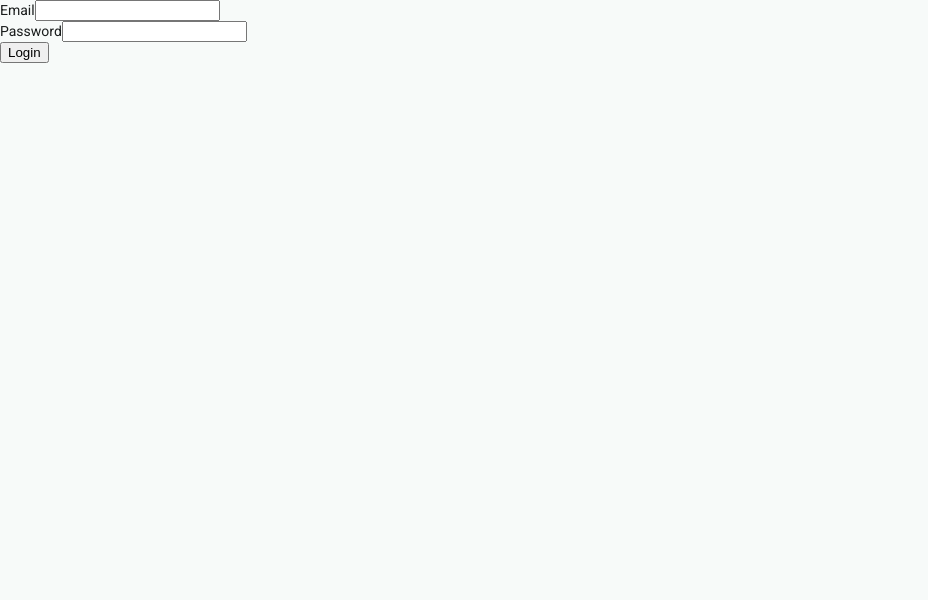
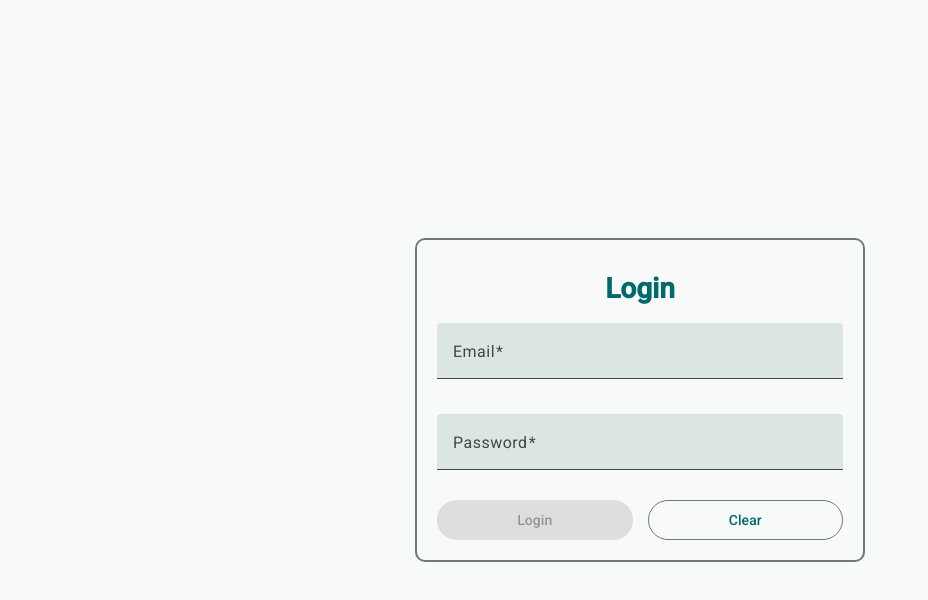
Before and after one commit to Shadow1993/uni-s6-kwa-project, an Angular app: page /login in a window 1280 px wide. Shown: the top 600 px of the page, without its empty margins (0-928 px from the left). Built offline with nearby package versions, Linux system fonts and the light colour scheme.

Commit message:
Cleanup and login page complete

```diff
--- a/src/app/components/header-component/header-component.ts
+++ b/src/app/components/header-component/header-component.ts
@@ -6,7 +6,7 @@ import { LoginService } from 'app/services/login/login-service';
   selector: 'app-header-component',
   imports: [RouterLink],
   templateUrl: './header-component.html',
-  styleUrl: './header-component.css',
+  styleUrl: './header-component.scss',
 })
 export class HeaderComponent {
   private loginService: LoginService = inject(LoginService);
--- a/src/app/components/home-component/home-component.ts
+++ b/src/app/components/home-component/home-component.ts
@@ -4,6 +4,6 @@ import { Component } from '@angular/core';
   selector: 'app-home-component',
   imports: [],
   templateUrl: './home-component.html',
-  styleUrl: './home-component.css',
+  styleUrl: './home-component.scss',
 })
 export class HomeComponent {}
--- a/src/app/components/login-component/login-component.html
+++ b/src/app/components/login-component/login-component.html
@@ -1,21 +1,26 @@
-<div>
-    {{errorMessage()}}
+<div class="login-wrapper">
+    <form class="login-form" [formGroup]="form" (submit)="login()">
+        <h1>Login</h1>
+        <mat-form-field>
+            <mat-label>Email</mat-label>
+            <input type="email" matInput formControlName="email" placeholder="Ex. pat@example.com">
+            @if (form.get("email")?.hasError('email') && !form.get("email")?.hasError('required')) {
+            <mat-error>Please enter a valid email address</mat-error>
+            }
+            @if (form.get("email")?.hasError('required')) {
+            <mat-error>Email is <strong>required</strong></mat-error>
+            }
+        </mat-form-field>
+        <mat-form-field>
+            <mat-label>Password</mat-label>
+            <input type="password" matInput formControlName="password">
+            @if (form.get("password")?.hasError('required')) {
+            <mat-error>Password is <strong>required</strong></mat-error>
+            }
+        </mat-form-field>
+        <section class="login-buttons">
+            <button [disabled]="!form.valid" type="submit" matButton="filled">Login</button>
+            <button type="reset" matButton="outlined">Clear</button>
+        </section>
+    </form>
 </div>
-<form [formGroup]="form" (submit)="login()">
-    <div>
-        <label for="email">Email</label>
-        <input type="text" name="email" formControlName="email" required>
-        <!-- @if (!forma.controls.username.valid) { -->
-        @if (form.controls.email.hasError("required") && form.controls.email.touched) {
-            Username mora biti unet
-        }
-    </div>
-    <div>
-        <label for="password">Password</label>
-        <input type="password" name="password" formControlName="password" required>
-        @if (!form.controls.password.valid && form.controls.password.touched) {
-            Lozinka mora biti uneta
-        }
-    </div>
-    <button>Login</button>
-</form>
--- /dev/null
+++ b/src/app/components/login-component/login-component.scss
@@ -0,0 +1,39 @@
+.login-wrapper {
+    display: flex;
+    justify-content: center;
+    align-items: center;
+    min-height: 100vh;
+}
+
+.login-form {
+    width: 100%;
+    max-width: 450px;
+
+    display: flex;
+    flex-direction: column;
+    padding: 20px;
+    border: 2px solid var(--mat-sys-outline);
+    border-radius: 10px;
+
+    h1 {
+        text-align: center;
+        color: var(--mat-sys-primary)
+    }
+
+    mat-form-field {
+        margin: {
+            top: 5px;
+            bottom: 10px;
+        }
+
+    }
+
+    .login-buttons {
+        display: flex;
+        justify-content: center;
+        gap: 15px;
+        button {
+            flex-grow: 1;
+        }
+    }
+}
--- a/src/app/components/login-component/login-component.ts
+++ b/src/app/components/login-component/login-component.ts
@@ -1,22 +1,26 @@
 import { Component, inject, signal } from '@angular/core';
-import { FormBuilder, FormControl, FormGroup, ReactiveFormsModule, Validators } from '@angular/forms';
+import { FormControl, FormGroup, ReactiveFormsModule, Validators } from '@angular/forms';
+import { MatButton } from '@angular/material/button';
+import { MatFormFieldModule } from '@angular/material/form-field';
+import { MatInputModule } from '@angular/material/input';
+import { MatSnackBar } from '@angular/material/snack-bar';
 import { Router } from '@angular/router';
 import { LoginService } from 'app/services/login/login-service';
 
 @Component({
   selector: 'app-login-component',
-  imports: [ReactiveFormsModule],
+  imports: [ReactiveFormsModule, MatFormFieldModule, MatInputModule, MatButton],
   templateUrl: './login-component.html',
-  styleUrl: './login-component.css',
+  styleUrl: './login-component.scss',
 })
 export class LoginComponent {
   loginService = inject(LoginService);
   router = inject(Router);
 
-  errorMessage = signal("");
+  private snackBar = inject(MatSnackBar);
 
   form = new FormGroup({
-    "email": new FormControl("", { validators: [Validators.required] }),
+    "email": new FormControl("", { validators: [Validators.required, Validators.email] }),
     "password": new FormControl("", { validators: [Validators.required] })
   });
 
@@ -24,11 +28,15 @@ export class LoginComponent {
 
     if (this.form.valid) {
 
-      this.loginService.login({ email: this.form.value.email!, password: this.form.value.password! }).subscribe(r => {
-        this.errorMessage.set("");
+      const user = {
+        email: this.form.value.email!,
+        password: this.form.value.password!
+      };
+
+      this.loginService.login(user).subscribe((r) => {
         this.router.navigate([""]);
-      }, e => {
-        this.errorMessage.set("Neispravno unet email ili lozinka");
+      }, (e) => {
+        this.snackBar.open("Incorrect email or password", 'X' , { duration: 3000, verticalPosition: 'top', horizontalPosition: 'right'});
       });
     }
   }
--- a/src/app/components/page-not-found-component/page-not-found-component.ts
+++ b/src/app/components/page-not-found-component/page-not-found-component.ts
@@ -4,6 +4,6 @@ import { Component } from '@angular/core';
   selector: 'app-page-not-found-component',
   imports: [],
   templateUrl: './page-not-found-component.html',
-  styleUrl: './page-not-found-component.css',
+  styleUrl: './page-not-found-component.scss',
 })
 export class PageNotFoundComponent {}
```
Also changed, not shown: src/app/components/header-component/header-component.scss (renamed from src/app/components/header-component/header-component.css), src/app/components/home-component/home-component.css (deleted), src/app/components/home-component/home-component.scss (added), src/app/components/login-component/login-component.css (deleted), src/app/components/page-not-found-component/page-not-found-component.css (deleted), src/app/components/page-not-found-component/page-not-found-component.scss (added).
